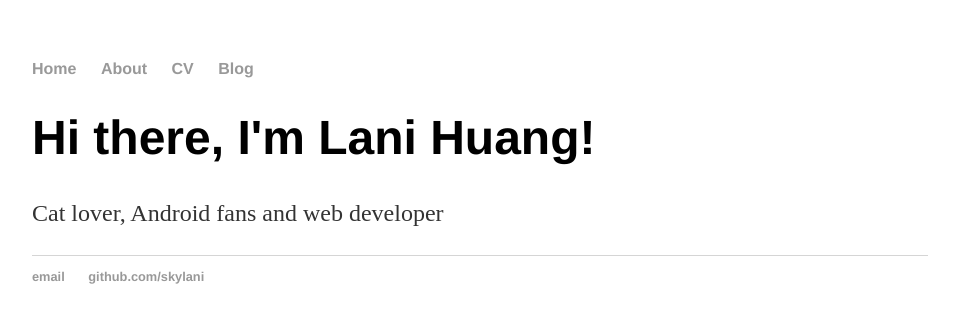
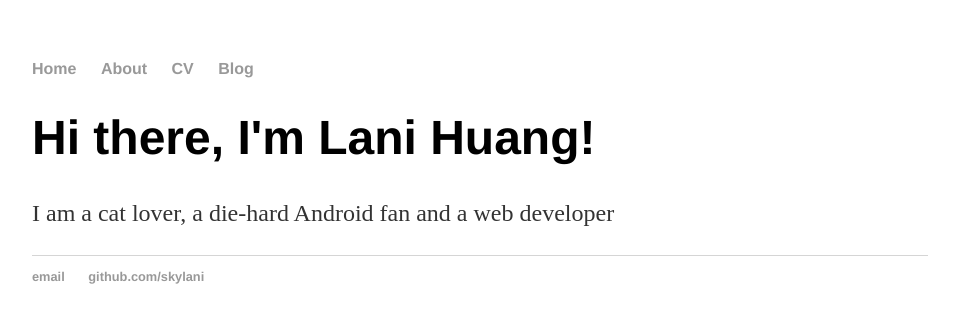
Before and after one commit to Skylani/Skylani.github.io, a Jekyll site: the page built from index.html, in a window 1280 px wide. Shown: the top 323 px of the page, without its empty margins (160-1119 px from the left). Built offline with Jekyll 4.4.1, drawn with Linux system fonts in a browser that asks for light colours.

Commit message:
Update index.html

```diff
--- a/index.html
+++ b/index.html
@@ -4,5 +4,5 @@ title:  Lani Huang
 ---
 <div class="blurb">
 	<h1>Hi there, I'm Lani Huang!</h1>
-	<p>Cat lover, Android fans and web developer</p>
+	<p>I am a cat lover, a die-hard Android fan and a web developer</p>
 </div><!-- /.blurb -->
```
